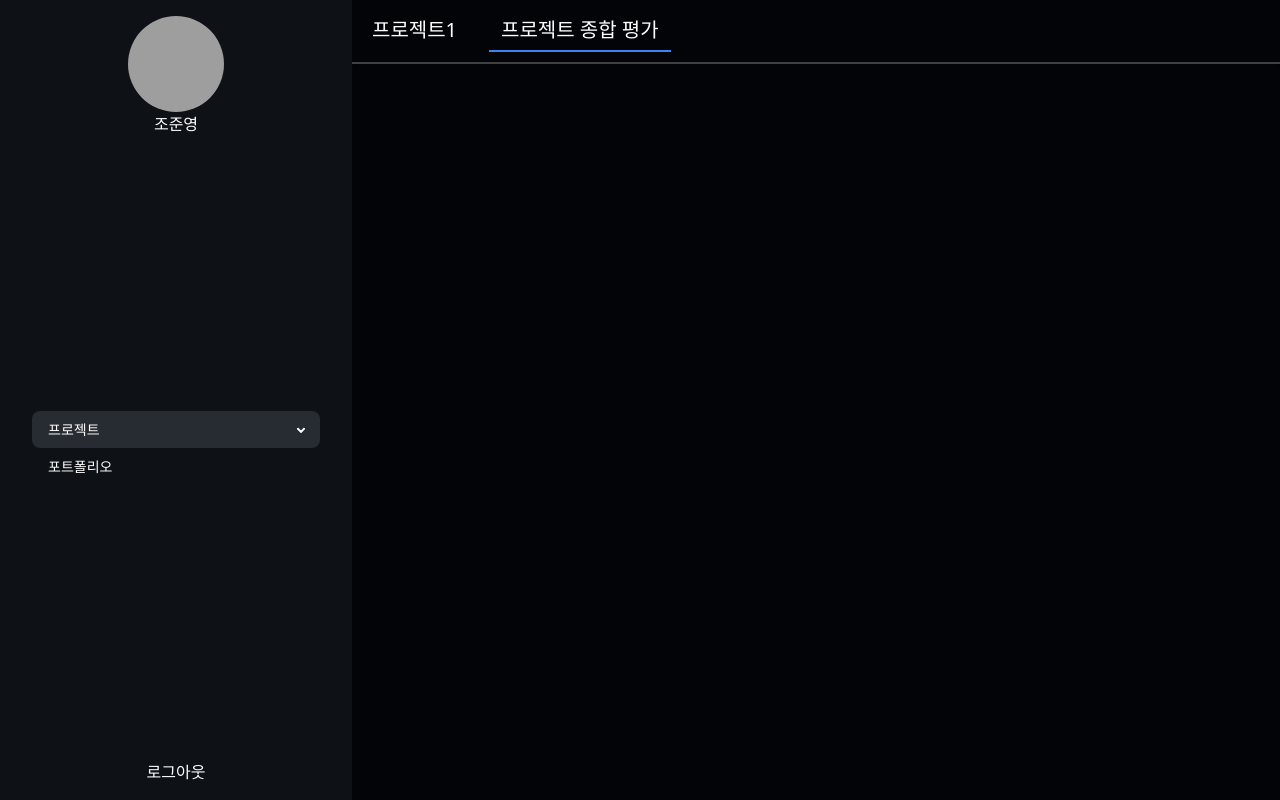
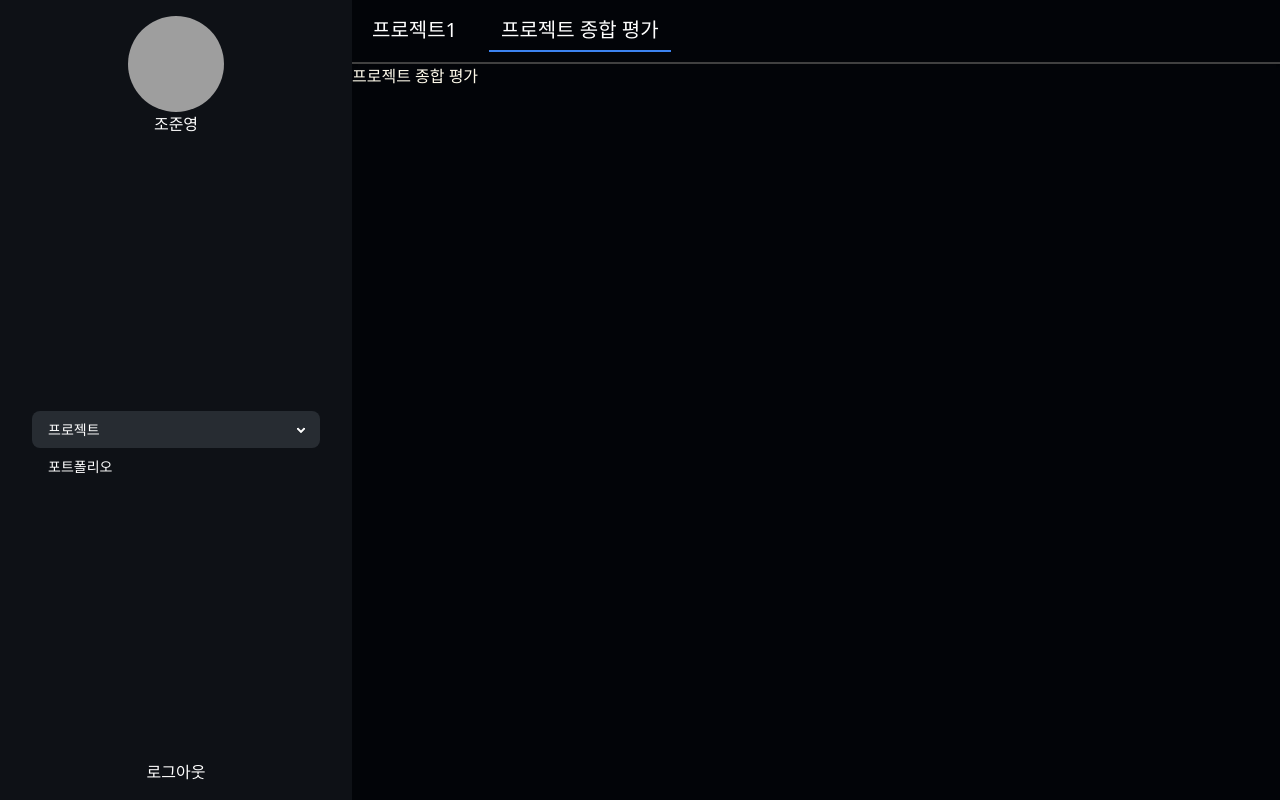
Before and after one commit to GitPRism/frontend, a React (Vite) app: page /projectevaluation in a window 1280 px wide. Built offline with nearby package versions, Linux system fonts and the light colour scheme; grey boxes are pictures that could not be loaded.

Commit message:
feat: outlet 설정

```diff
--- a/src/App.tsx
+++ b/src/App.tsx
@@ -4,15 +4,21 @@ import Home from "@/pages/Home";
 import PRFeedback from "@/pages/PRFeedback";
 import ProjectEvaluation from "@/pages/ProjectEvaluation";
 import Portfolio from "@/pages/Portfolio";
+import HeaderLayout from "@/layout/HeaderLayout";
+import SidebarLayout from "@/layout/SidebarLayout";
 
 function App() {
   return (
     <Routes>
       <Route path="/" element={<Onboarding />} />
-      <Route path="/home" element={<Home />} />
-      <Route path="/prfeedback" element={<PRFeedback />} />
-      <Route path="/projectevaluation" element={<ProjectEvaluation />} />
-      <Route path="/portfolio" element={<Portfolio />} />
+      <Route path="/" element={<SidebarLayout />}>
+        <Route element={<HeaderLayout />}>
+          <Route path="/home" element={<Home />} />
+          <Route path="/prfeedback" element={<PRFeedback />} />
+          <Route path="/projectevaluation" element={<ProjectEvaluation />} />
+        </Route>
+        <Route path="/portfolio" element={<Portfolio />} />
+      </Route>
     </Routes>
   );
 }
--- /dev/null
+++ b/src/layout/HeaderLayout.tsx
@@ -0,0 +1,13 @@
+import Header from "@/components/Header";
+import { Outlet } from "react-router-dom";
+
+function HeaderLayout() {
+  return (
+    <div className="w-full">
+      <Header />
+      <Outlet />
+    </div>
+  );
+}
+
+export default HeaderLayout;
--- /dev/null
+++ b/src/layout/SidebarLayout.tsx
@@ -0,0 +1,15 @@
+import SideBar from "@/components/SideBar";
+import { Outlet } from "react-router-dom";
+
+function SidebarLayout() {
+  return (
+    <div className="flex">
+      <SideBar />
+      <div className="w-full">
+        <Outlet />
+      </div>
+    </div>
+  );
+}
+
+export default SidebarLayout;
--- a/src/pages/Home/index.tsx
+++ b/src/pages/Home/index.tsx
@@ -1,16 +1,10 @@
-import SideBar from "@/components/SideBar";
-import Header from "@/components/Header";
 import PRList from "./PRList";
 
 function Home() {
   return (
-    <div className="flex ">
-      <SideBar />
-      <div className="w-full">
-        <Header />
-        <PRList />
-      </div>
-    </div>
+    <>
+      <PRList />
+    </>
   );
 }
 
--- a/src/pages/Portfolio/index.tsx
+++ b/src/pages/Portfolio/index.tsx
@@ -1,11 +1,5 @@
-import SideBar from "@/components/SideBar";
-
 function Portfolio() {
-  return (
-    <div className="text-amber-50">
-      <SideBar />
-    </div>
-  );
+  return <div className="text-amber-50">포트폴리오</div>;
 }
 
 export default Portfolio;
--- a/src/pages/ProjectEvaluation/index.tsx
+++ b/src/pages/ProjectEvaluation/index.tsx
@@ -1,13 +1,5 @@
-import SideBar from "@/components/SideBar";
-import Header from "@/components/Header";
-
 function ProjectEvaluation() {
-  return (
-    <div className="flex">
-      <SideBar />
-      <Header />
-    </div>
-  );
+  return <div className="text-amber-50">프로젝트 종합 평가</div>;
 }
 
 export default ProjectEvaluation;
```
